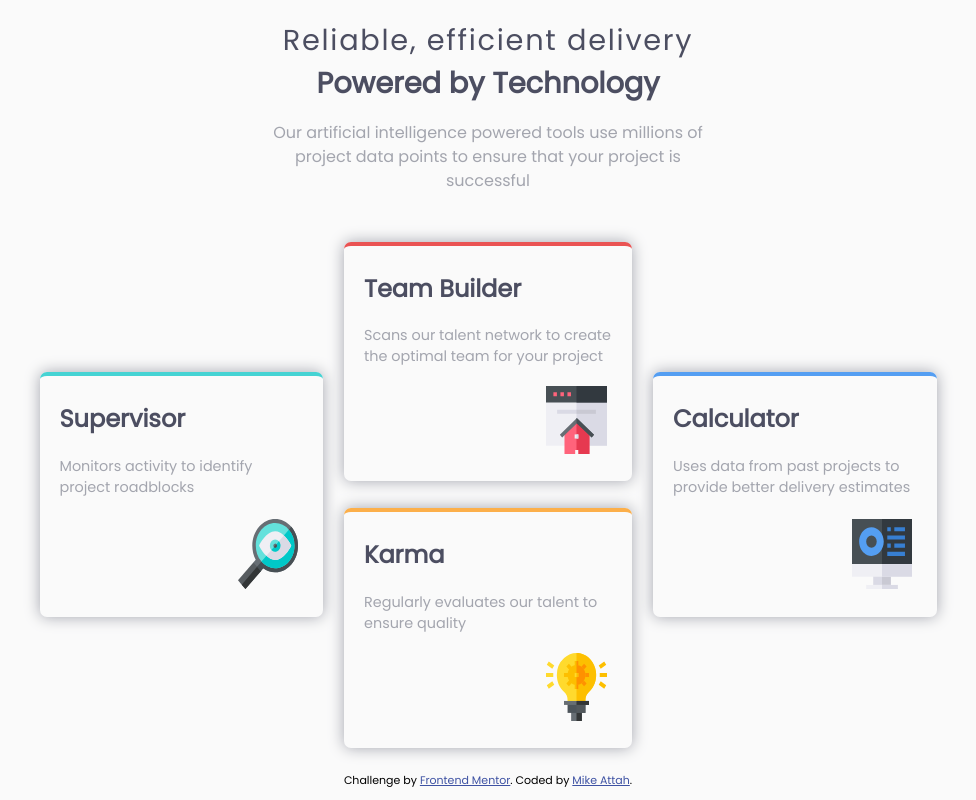
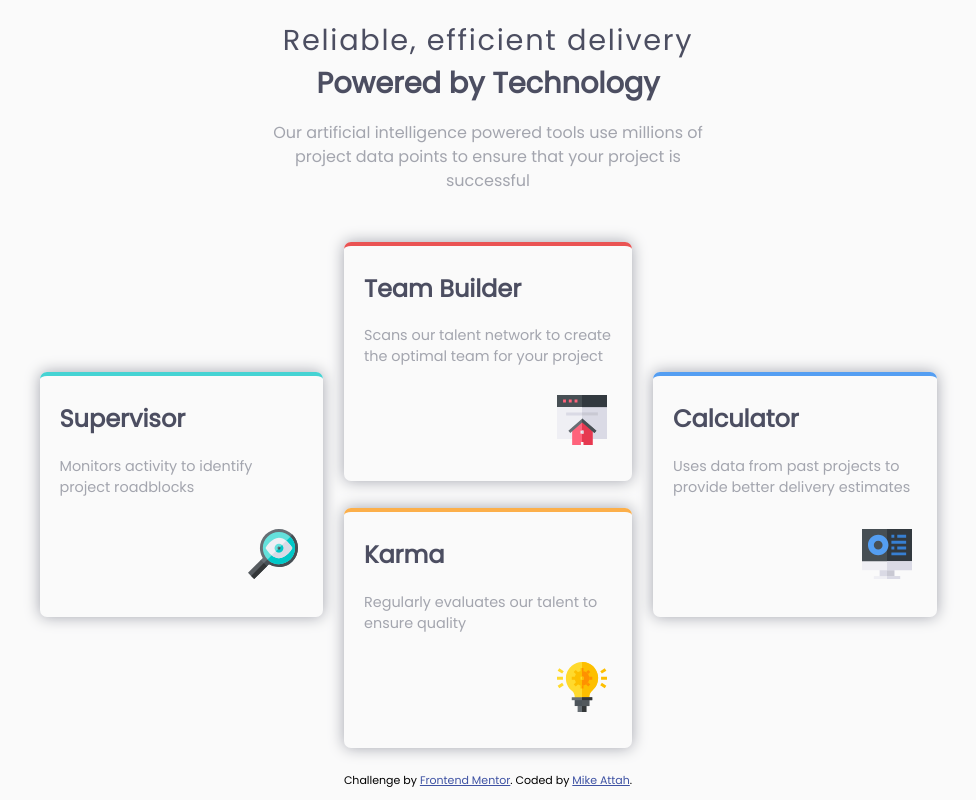
Before and after one commit to mikeattah/frontend-mentor-four-card-feature-section, a plain HTML site: page index.html in a window 1280 px wide. Shown: the whole page, without its empty margins (152-1128 px from the left). Drawn offline with Linux system fonts and the light colour scheme.

Commit message:
corrected html issues related to img tags

```diff
--- a/index.html
+++ b/index.html
@@ -13,7 +13,7 @@
       href="./images/favicon-32x32.png"
     />
 
-    <title>Frontend Mentor | Four card feature section</title>
+    <title>Frontend Mentor | Four Card Feature Section</title>
 
     <link rel="preconnect" href="https://fonts.googleapis.com" />
     <link rel="preconnect" href="https://fonts.gstatic.com" crossorigin />
@@ -46,8 +46,8 @@
             <img
               src="./images/icon-supervisor.svg"
               alt="Supervisor icon"
-              width="25%"
-              height="50%"
+              width="50"
+              height="50"
             />
           </div>
         </div>
@@ -65,8 +65,8 @@
             <img
               src="./images/icon-team-builder.svg"
               alt="Team Builder icon"
-              width="25%"
-              height="50%"
+              width="50"
+              height="50"
             />
           </div>
         </div>
@@ -83,8 +83,8 @@
             <img
               src="./images/icon-karma.svg"
               alt="Karma icon"
-              width="25%"
-              height="50%"
+              width="50"
+              height="50"
             />
           </div>
         </div>
@@ -101,8 +101,8 @@
             <img
               src="./images/icon-calculator.svg"
               alt="calculator icon"
-              width="25%"
-              height="50%"
+              width="50"
+              height="50"
             />
           </div>
         </div>
```
